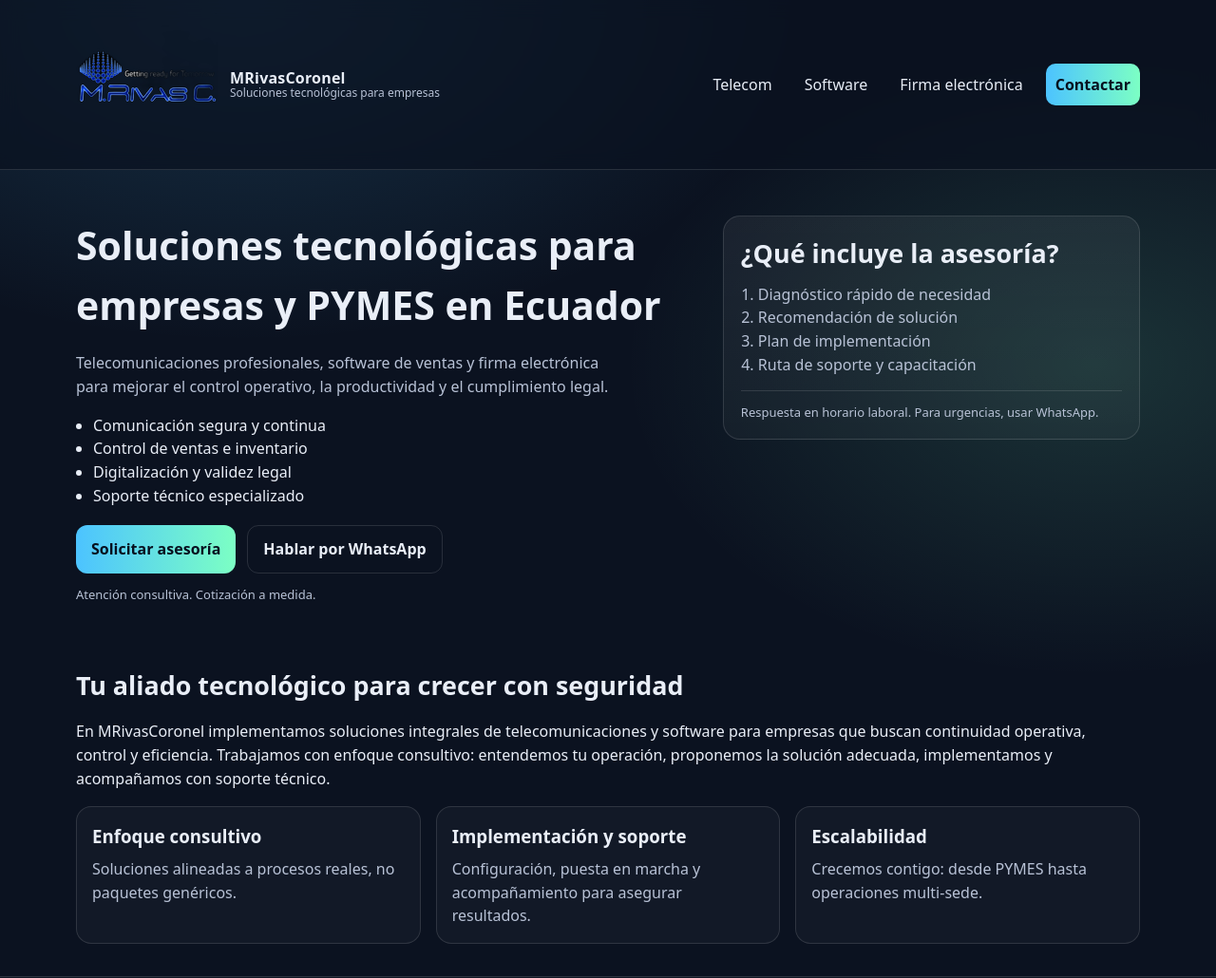
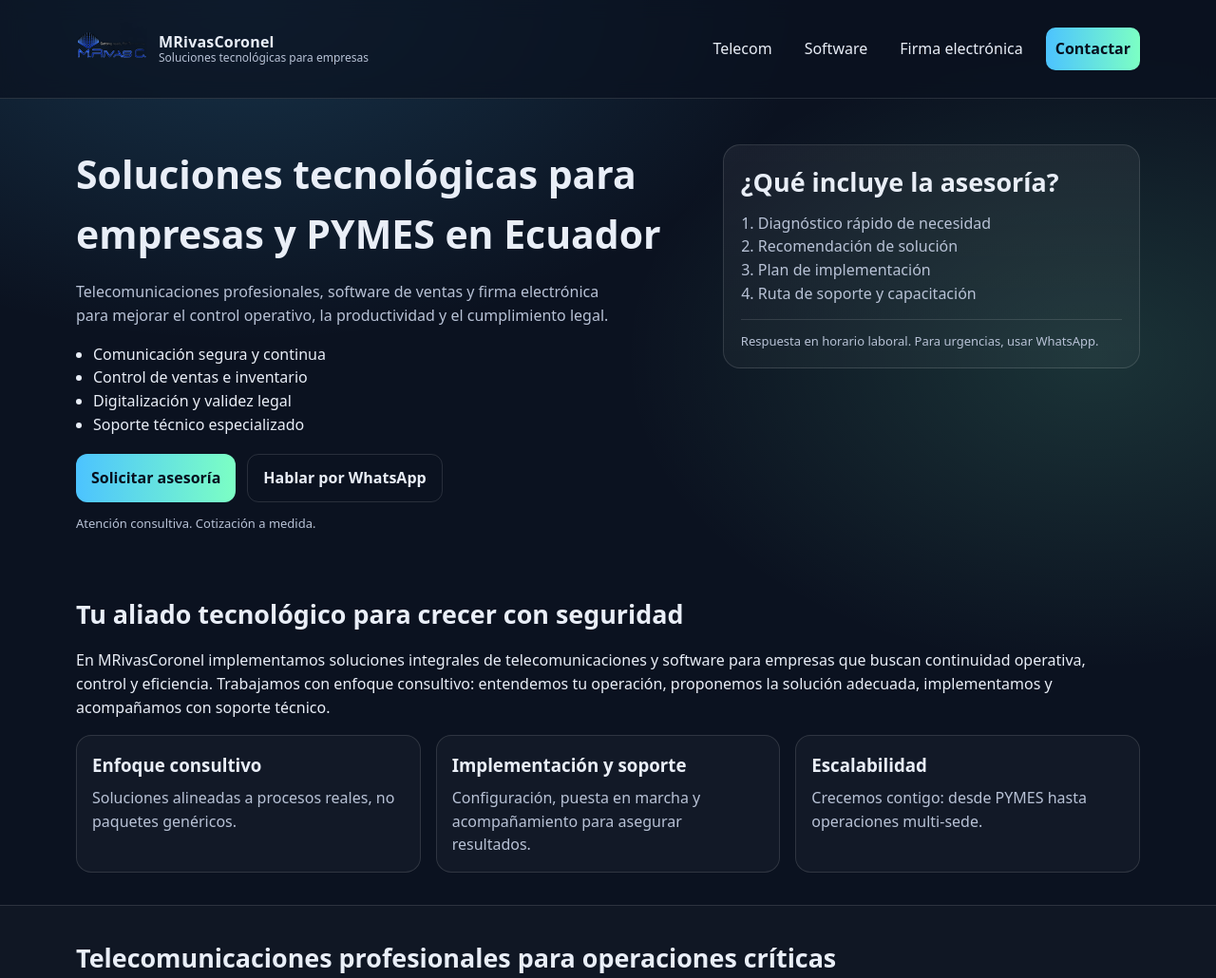
Before and after one commit to mrivasco/mrivascoroneltech, a plain HTML site: page index.html in a window 1280 px wide. Shown: the top 1030 px of the page at 95% size. Drawn offline with Linux system fonts and the light colour scheme.

Commit message:
Reduce brand logo height from 150px to 75px

```diff
--- a/assets/styles.css
+++ b/assets/styles.css
@@ -231,7 +231,7 @@ h3 { margin: 0 0 8px; }
 }
 
 .brand__logo {
-  height: 150px;      /* Ajusta según tu logo */
+  height: 75px;      /* Ajusta según tu logo */
   width: auto;
   max-width: 180px;
 }
```
